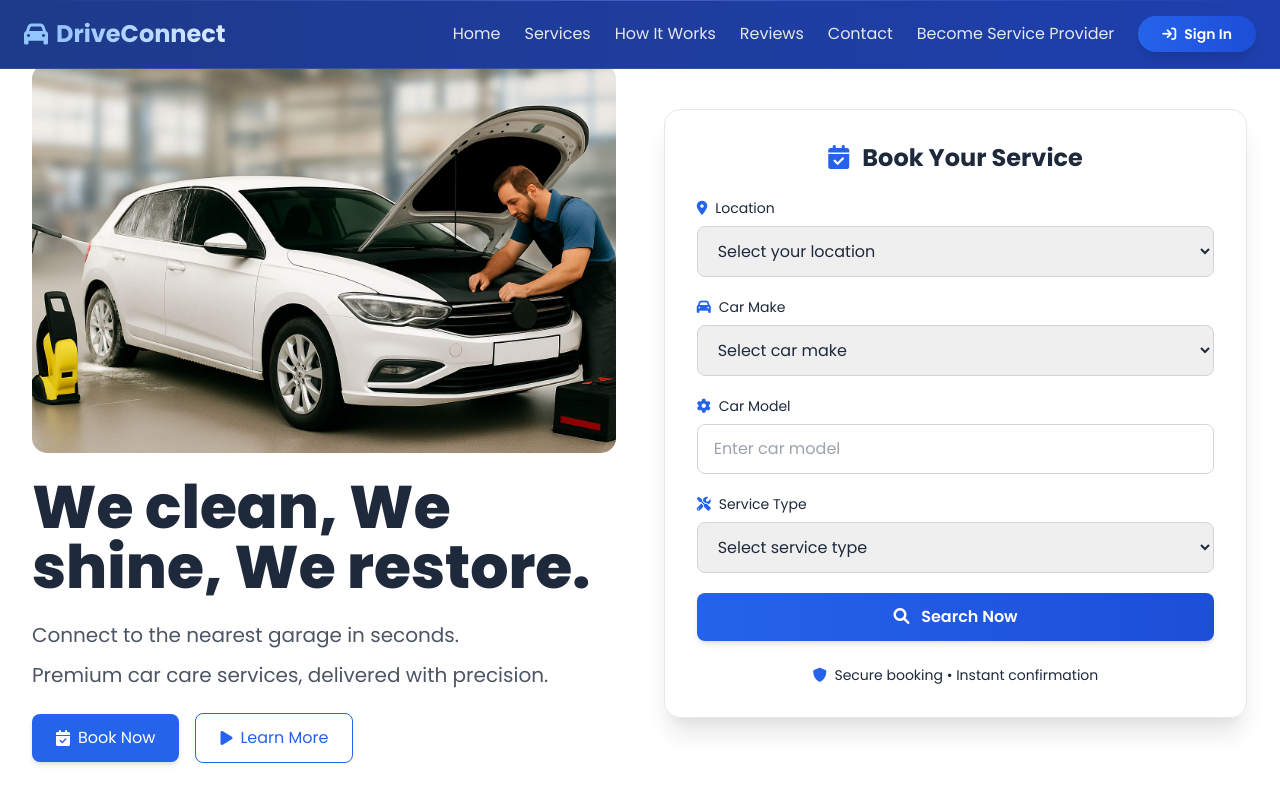
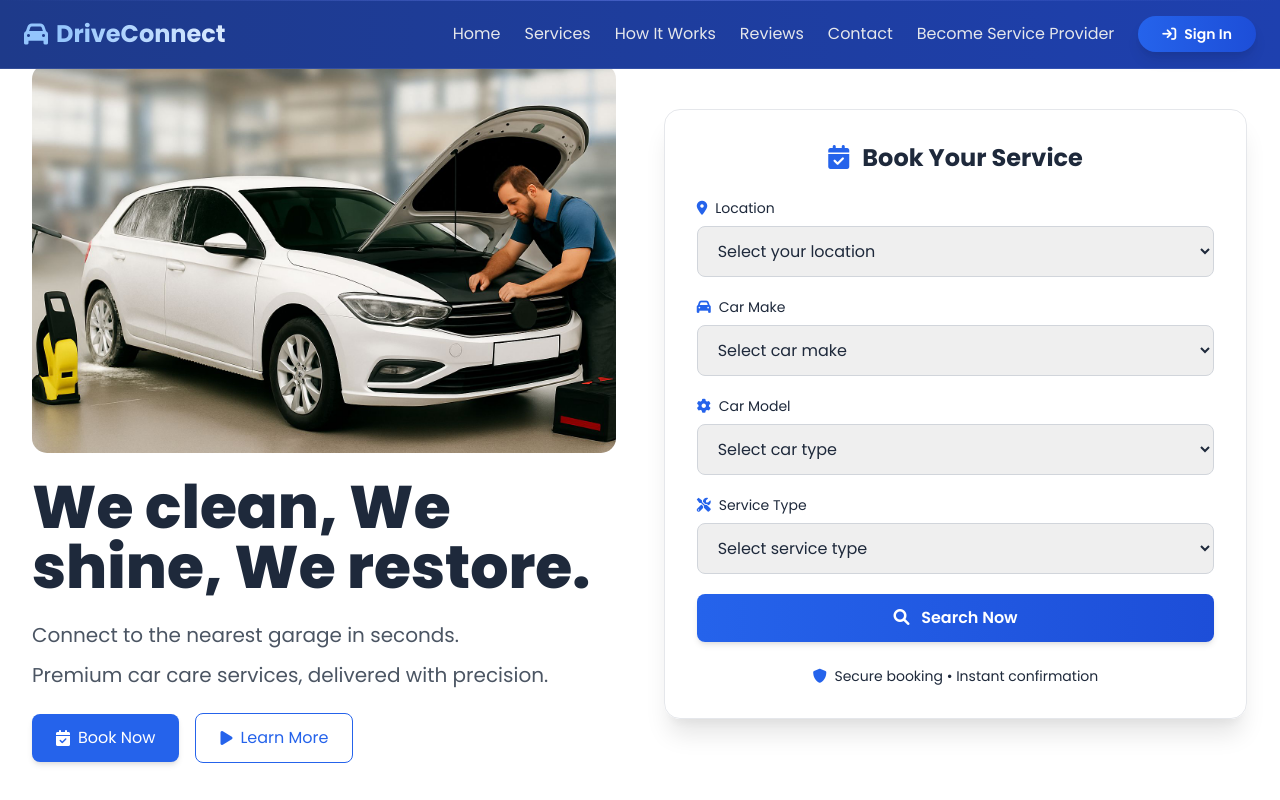
Before and after one commit to ParthBhut69/DriveConnect-Copy, a website: page index.html in a window 1280 px wide. Shown: the top 800 px of the page. Drawn offline with nearby package versions, Linux system fonts and the light colour scheme.

Commit message:
Update index.html
car type is added

```diff
--- a/index.html
+++ b/index.html
@@ -912,7 +912,15 @@ header#home .w-full.md\:w-1\/2 {
             <label class="block text-sm font-medium text-slate-700 mb-2">
               <i class="fas fa-cog text-blue-600 mr-2"></i>Car Model
             </label>
-            <input required type="text" placeholder="Enter car model" class="w-full text-base px-4 py-3 border border-gray-300 rounded-lg bg-white/80 focus:ring-2 focus:ring-blue-500 focus:outline-none">
+             <select required class="w-full text-base px-4 py-3 border border-gray-300 rounded-lg bg-white/80 focus:ring-2 focus:ring-blue-500 focus:outline-none">
+              <option value="">Select car type</option>
+              <option value="hatchbacks">HatchBacks</option>
+              <option value="suvs">SUVs</option>
+              <option value="muvs">MUVs</option>
+              <option value="evs">EVs</option>
+              <option value="utility">Utility</option>
+              <option value="other">Other</option>
+            </select>
           </div>
 
           <!-- Service Type -->
```
